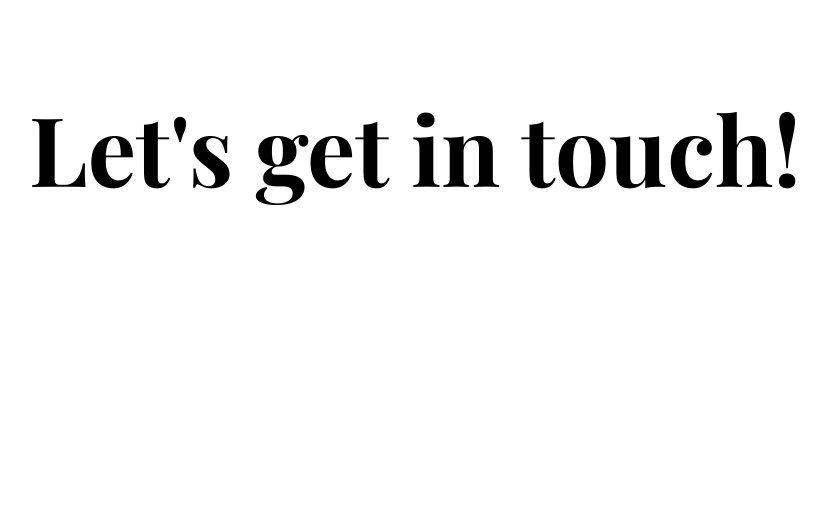
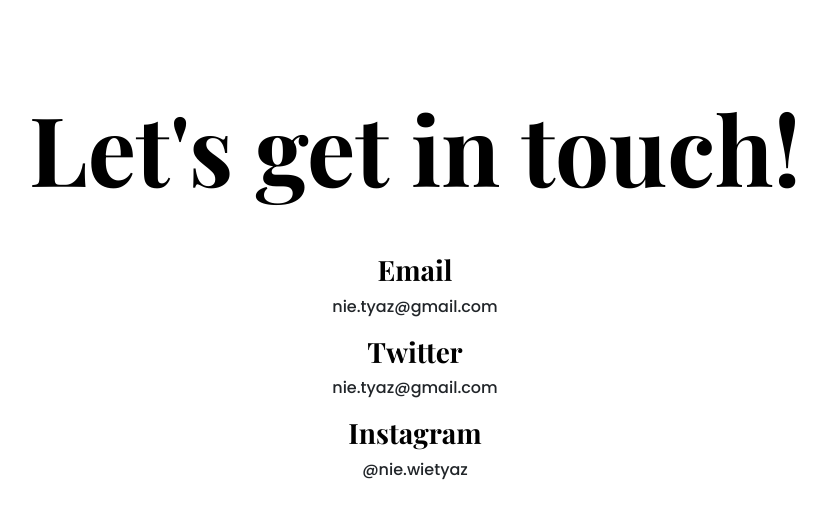
Before and after one commit to TyasOetomo/contact-page, a plain HTML site: page contact.html in a window 1280 px wide. Shown: the whole page, without its empty margins (225-1052 px from the left). Drawn offline with nearby package versions, Linux system fonts and the light colour scheme.

Commit message:
Update contact.html

```diff
--- a/contact.html
+++ b/contact.html
@@ -31,6 +31,12 @@
         <div class="row">
             <div class="content"></div>
         <h1 class="mb-5">Let's get in touch!</h1>
+        <h3>Email</h3>
+        <p>nie.tyaz@gmail.com</p>
+        <h3>Twitter</h3>
+        <p>nie.tyaz@gmail.com</p>
+        <h3>Instagram</h3>
+        <p>@nie.wietyaz</p>
 
 
         </div>
```
